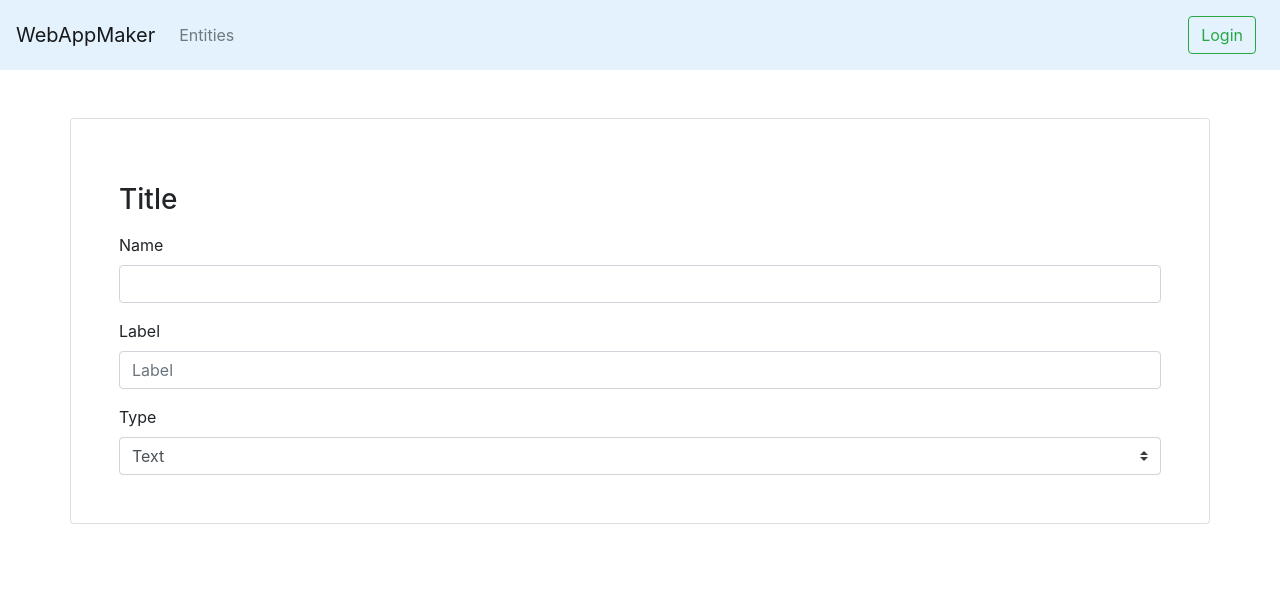
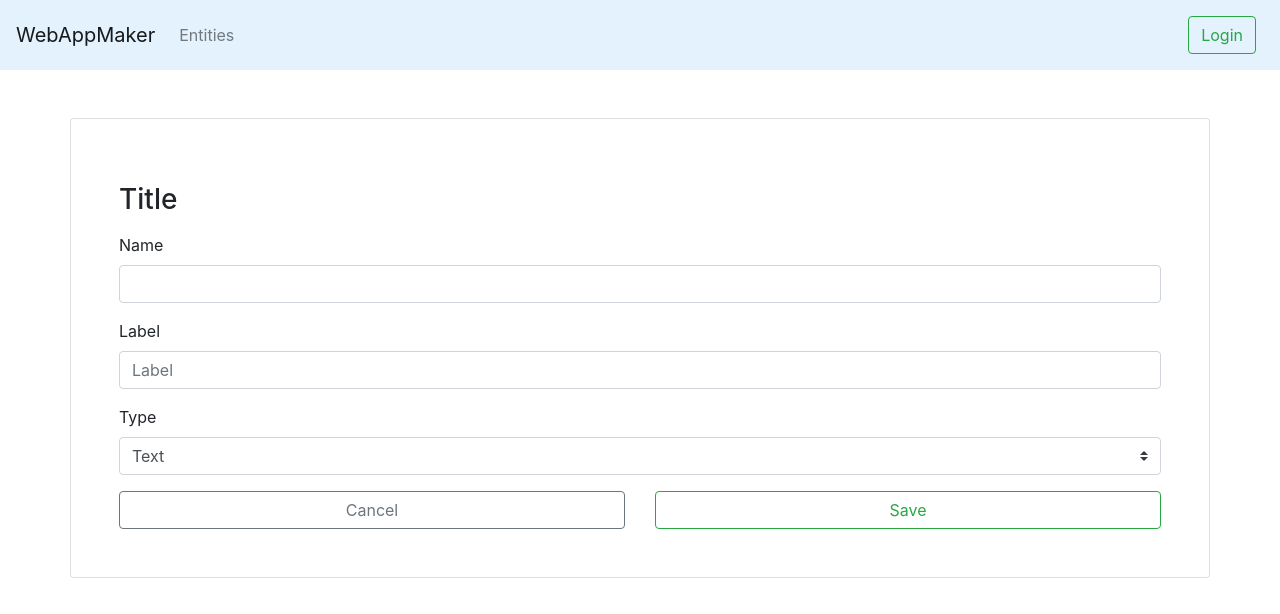
Before and after one commit to Mpriyal/webapp-maker-frontend, a React (Create React App) app: page /attributeedit in a window 1280 px wide. Shown: the top 614 px of the page. Built offline with nearby package versions, Linux system fonts and the light colour scheme.

Commit message:
Adding Edit Attribute

```diff
--- a/src/components/AttributeEdit.js
+++ b/src/components/AttributeEdit.js
@@ -1,4 +1,5 @@
 import React, {Component} from 'react';
+import {Link} from "react-router-dom";
 
 class AttributeEdit extends Component {
     constructor(props) {
@@ -6,15 +7,15 @@ class AttributeEdit extends Component {
         this.state = {
             dataTypeInitial: 'Text',
             dataTypes: ['Text', 'Integer', 'Decimal', 'Date',
-                'DateTime', 'Boolean', 'Enumeration', 'Relation( One)', 'Relation (Many)']
+                'DateTime', 'Boolean', 'Enumeration', 'Relation (One)', 'Relation (Many)'],
+            DummyEntities: ['Movies', 'Actors', 'Library', 'Books'],
+            DummyFields: ['Id','Name', 'Age', 'Date Of Birth']
         }
     }
-    handleChangeDatatype = (e) => {
-        console.log(e);
+    handleChangeDataType = (e) => {
         this.setState({dataTypeInitial: e.target.value });
     };
     render() {
-        console.log(this.state);
         return (
                 <div className="container my-5 card p-5">
                     <h3 className={'my-3'}>Title</h3>
@@ -31,12 +32,48 @@ class AttributeEdit extends Component {
                     <label htmlFor="type" className={'mt-3'}>Type</label>
                     <div className="dropdown">
                         <select className="custom-select"
-                                onChange={this.handleChangeDatatype}
+                                onChange={this.handleChangeDataType}
                                 id="inputGroupSelect04">
                             {this.state.dataTypes.map((v, ind) =>
-                                <option key={ind} value={this.state.dataTypeInitial}>{v}</option>
+                                <option key={ind} value={v}>{v}</option>
                             )}
                         </select>
+                    </div>
+                    {(this.state.dataTypeInitial === 'Relation (One)' || this.state.dataTypeInitial === 'Relation (Many)')
+                    && <div>
+                        <label htmlFor="type" className={'mt-3'}>Relation Entity</label>
+                        <div className="dropdown">
+                            <select className="custom-select"
+                                    id="inputGroupSelect04">
+                                {this.state.DummyEntities.map((v, ind) =>
+                                    <option key={ind} value={v}>{v}</option>
+                                )}
+                            </select>
+                        </div>
+                    </div>}
+                    {(this.state.dataTypeInitial === 'Relation (One)' || this.state.dataTypeInitial === 'Relation (Many)')
+                    && <div>
+                        <label htmlFor="type" className={'mt-3'}>Relation Field</label>
+                        <div className="dropdown">
+                            <select className="custom-select"
+                                    id="inputGroupSelect04">
+                                {this.state.DummyFields.map((v, ind) =>
+                                    <option key={ind} value={v}>{v}</option>
+                                )}
+                            </select>
+                        </div>
+                    </div>}
+                    <div className='row mt-3'>
+                        <div className='col-6'>
+                            <Link to='/edit'>
+                                <button type="button" className="btn btn-block btn-outline-secondary">
+                                    Cancel
+                                </button>
+                            </Link>
+                        </div>
+                        <div className='col-6'>
+                            <button type="button" className="btn btn-block btn-outline-success">Save</button>
+                        </div>
                     </div>
 
                 </div>
```
